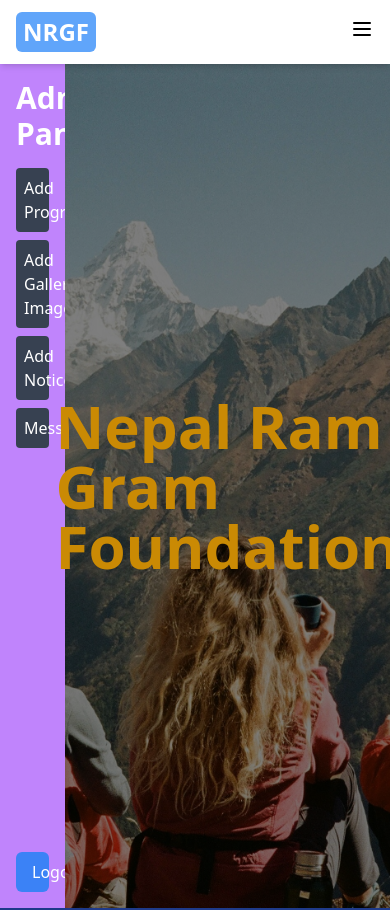
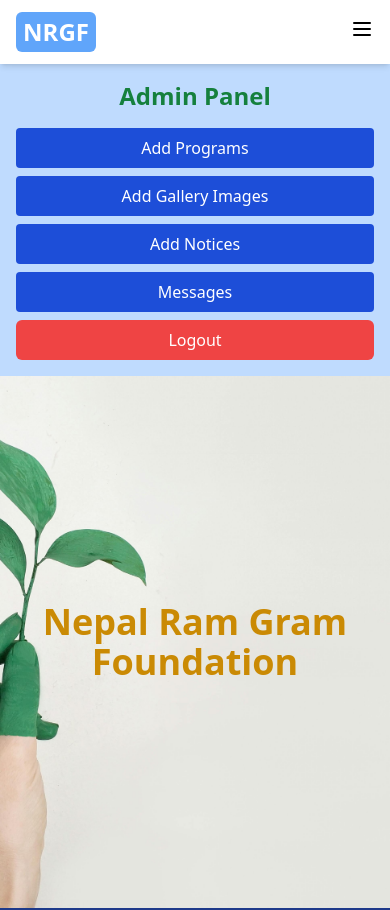
Before and after one commit to Tulsi8645/ramgram, a React (Vite) app: page /admin in a window 390 px wide. Shown: the top 910 px of the page. Built offline with nearby package versions, Linux system fonts and the light colour scheme; sample sign-in values are in the browser's storage.

Commit message:
admin panel is made mobile responsive

```diff
--- a/index.html
+++ b/index.html
@@ -2,7 +2,7 @@
 <html lang="en">
   <head>
     <meta charset="UTF-8" />
-    <link rel="icon" type="image/png" href="./src/assets/favicon.jpg" />
+    <link rel="icon" type="image/png" href="./favicon.jpg" />
 
     <meta name="viewport" content="width=device-width, initial-scale=1.0" />
     <title>Nepal Ram Gram</title>
--- a/src/components/headline.tsx
+++ b/src/components/headline.tsx
@@ -62,9 +62,9 @@
   }
 
   return (
-    <div className="w-full bg-gray-100 py-2 overflow-hidden flex items-center relative">
-      <div className="flex-shrink-0 bg-white text-white font-bold text-lg px-4 py-2 rounded-md z-10 flex items-center">
-        <img src={noticeIcon} alt="Notice Icon" className="w-9 h-9" />
+    <div className="w-full  py-2 overflow-hidden flex items-center relative">
+      <div className="flex-shrink-0 bg-white text-white font-bold text-lg px-4 py-1 rounded-md z-10 flex items-center">
+        <img src={noticeIcon} alt="Notice Icon" className="w-8 h-8" />
       </div>
       <div
         ref={scrollerRef}
--- a/src/pages/admin.tsx
+++ b/src/pages/admin.tsx
@@ -1,4 +1,3 @@
-
 import { useNavigate } from "react-router-dom";
 import cover from "../assets/cover.jpg"; // Adjust the path if needed
 
@@ -12,38 +11,40 @@
   };
 
   return (
-    <div className="flex h-screen">
+    <div className="flex flex-col md:flex-row h-screen">
       {/* Sidebar */}
-      <div className="w-1/6 bg-purple-400 text-white p-4 flex flex-col">
-        <h2 className="text-3xl font-bold mb-4">Admin Panel</h2>
+      <div className="w-full md:w-1/6 bg-blue-200 text-white p-4 flex flex-col">
+        <h2 className="text-2xl text-green-700 md:text-3xl font-bold mb-4 text-center md:text-left">
+          Admin Panel
+        </h2>
         <ul>
           <li
-            className="mb-2 text-center bg-gray-700  hover:bg-green-500 p-2 rounded cursor-pointer"
+            className="mb-2 text-center bg-blue-700 hover:bg-blue-500 p-2 rounded cursor-pointer"
             onClick={() => navigate("/add-event")}
           >
             Add Programs
           </li>
           <li
-            className="mb-2 text-center bg-gray-700  hover:bg-green-500 p-2 rounded cursor-pointer"
+            className="mb-2 text-center bg-blue-700 hover:bg-blue-500 p-2 rounded cursor-pointer"
             onClick={() => navigate("/add-image")}
           >
             Add Gallery Images
           </li>
           <li
-            className="mb-2 text-center bg-gray-700  hover:bg-green-500 p-2 rounded cursor-pointer"
+            className="mb-2 text-center bg-blue-700 hover:bg-blue-500 p-2 rounded cursor-pointer"
             onClick={() => navigate("/add-notice")}
           >
             Add Notices
           </li>
           <li
-            className="mb-2 text-center bg-gray-700  hover:bg-green-500 p-2 rounded cursor-pointer"
+            className="mb-2 text-center bg-blue-700 hover:bg-blue-500 p-2 rounded cursor-pointer"
             onClick={() => navigate("/messages")}
           >
             Messages
           </li>
         </ul>
         <button
-          className="mt-auto px-4 bg-blue-500 text-white py-2 rounded-md"
+          className="mt-auto px-4 bg-red-500 hover:bg-red-600 text-white py-2 rounded-md w-full"
           onClick={logoutHandler}
         >
           Logout
@@ -60,8 +61,8 @@
         />
 
         {/* Text Overlay */}
-        <div className="absolute top-0 left-0 w-full h-full flex items-center justify-center bg-black bg-opacity-50">
-          <h1 className="text-yellow-600 text-6xl font-bold">
+        <div className="absolute top-0 left-0 w-full h-full flex items-center justify-center ">
+          <h1 className=" text-yellow-600 text-4xl md:text-6xl font-bold  text-center">
             Nepal Ram Gram Foundation
           </h1>
         </div>
```
Also changed, not shown: public/favicon.jpg (renamed from src/assets/hero/favicon.jpg), src/assets/cover.jpg.
